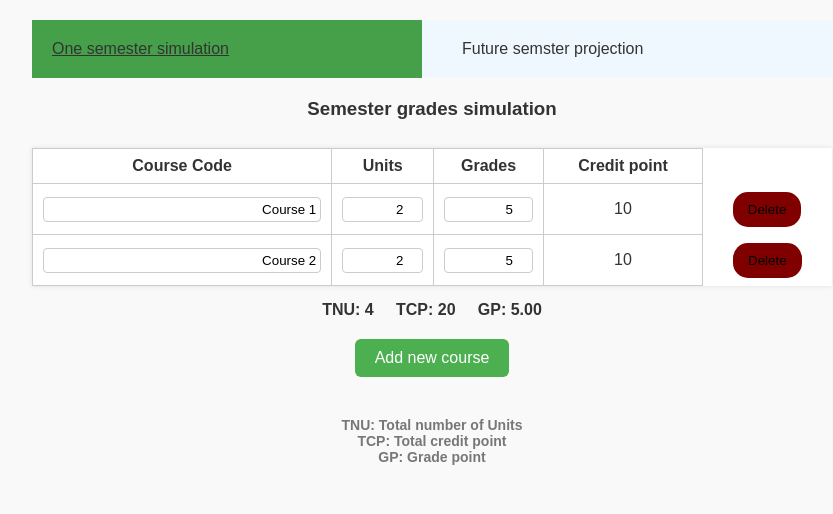
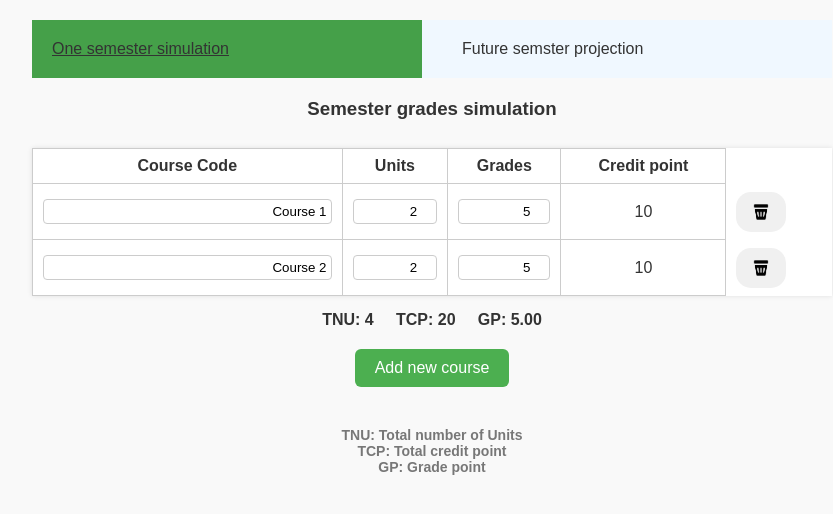
Before and after one commit to He-is-Henry/gp-simulator, a plain HTML site: page index.html in a window 1280 px wide. Shown: the whole page, without its empty margins (208-1041 px from the left). Drawn offline with Linux system fonts and the light colour scheme.

Commit message:
Adjust css

```diff
--- a/index.html
+++ b/index.html
@@ -59,7 +59,9 @@
             />
           </td>
           <td class="credit-point-1 credit-point">10</td>
-          <td class="delete"><button data-id="1">Delete</button></td>
+          <td class="delete">
+            <button data-id="1"><img src="images/image.png" alt="" /></button>
+          </td>
         </tr>
         <tr class="table-row-2 row">
           <td><input type="text" name="" id="" value="Course 2" /></td>
@@ -88,7 +90,9 @@
             />
           </td>
           <td class="credit-point-2 credit-point">10</td>
-          <td class="delete"><button data-id="2">Delete</button></td>
+          <td class="delete">
+            <button data-id="2"><img src="images/image.png" alt="" /></button>
+          </td>
         </tr>
       </tbody>
     </table>
--- a/scripts/projector.js
+++ b/scripts/projector.js
@@ -57,7 +57,7 @@ function addRows(count) {
               document.querySelectorAll(".semester").length + 1
             }"><button data-id="${
       document.querySelectorAll(".semester").length + 1
-    }">Delete</button></td>
+    }"><img src="images/image.png" alt="" /></button></td>
        `;
     const newSemester = document.createElement("tr");
     newSemester.classList.add(
--- a/styles/style.css
+++ b/styles/style.css
@@ -136,16 +136,29 @@ td.delete {
   border: none;
 }
 
+td.delete {
+  border: none;
+}
+
 td.delete button {
   padding: 10px 15px;
   border-radius: 15px;
   border: none;
-  background-color: maroon;
+  background-color: #f0f0f0; /* light gray */
   cursor: pointer;
+  display: flex;
+  align-items: center;
+  justify-content: center;
+  transition: background-color 0.3s ease;
 }
 
 td.delete button:hover {
-  background-color: rgba(128, 0, 0, 0.795);
+  background-color: #ddd;
+}
+
+td.delete button img {
+  width: 20px;
+  height: 20px;
 }
 
 .editPastSemesters {
```
Also changed, not shown: projector.html (+2 -2 lines), images/image.png (added).
